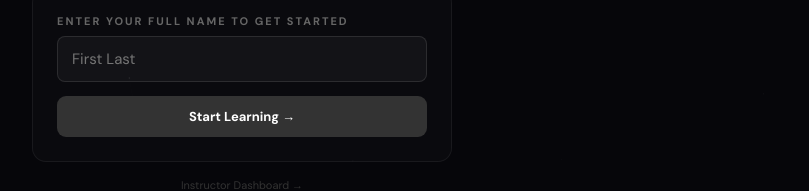
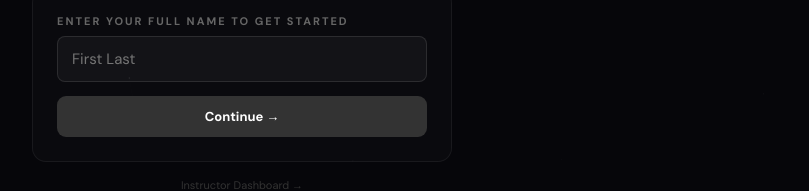
Before and after one commit to don23fan-svg/sptc243-app, a React (Vite) app: page / in a window 1280 px wide. Shown: the part 401-592 px from the top of the page, without its empty margins (398-1207 px from the left). Built offline with nearby package versions, Linux system fonts and the light colour scheme.

Commit message:
Add files via upload

```diff
--- a/src/App.jsx
+++ b/src/App.jsx
@@ -148,6 +148,7 @@ export default function App() {
   const [showDeeper,setShowDeeper]=useState(false);
   const [studentName,setStudentName]=useState(null);
   const [nameInput,setNameInput]=useState("");
+  const [confirmingName,setConfirmingName]=useState(null);
   const [loading,setLoading]=useState(true);
   const [dashPass,setDashPass]=useState("");
   const [dashData,setDashData]=useState([]);
@@ -189,15 +190,37 @@ export default function App() {
   };
 
   // Register student
-  // Register student — save name locally, create Firebase record
+  // Normalize name: trim, collapse spaces, capitalize each word
+  const normalizeName = (name) => name.trim().replace(/\s+/g," ").split(" ").map(w=>w.charAt(0).toUpperCase()+w.slice(1).toLowerCase()).join(" ");
+
+  // Step 1: validate and show confirmation
+  const startRegistration = () => {
+    const trimmed = nameInput.trim();
+    if(!trimmed) return;
+    const parts = trimmed.split(/\s+/);
+    if(parts.length < 2) { alert("Please enter your first and last name."); return; }
+    setConfirmingName(normalizeName(trimmed));
+  };
+
+  // Step 2: confirmed — save to localStorage + Firebase
   const registerStudent = async (name) => {
-    const trimmed = name.trim();
-    if(!trimmed) return;
     try {
-      localStorage.setItem("sptc243-student", JSON.stringify({ name: trimmed }));
-      if(db) await set(ref(db, "students/"+fbKey(trimmed)), { name: trimmed, done: {}, scores: {}, lastActive: new Date().toISOString() });
-      setStudentName(trimmed);
-    } catch(e){ console.error("Registration failed:", e); setStudentName(trimmed); }
+      localStorage.setItem("sptc243-student", JSON.stringify({ name }));
+      if(db) await set(ref(db, "students/"+fbKey(name)), { name, done: {}, scores: {}, lastActive: new Date().toISOString() });
+      setStudentName(name);
+      setConfirmingName(null);
+      setNameInput("");
+    } catch(e){ console.error("Registration failed:", e); setStudentName(name); setConfirmingName(null); }
+  };
+
+  // Logout (reset local identity)
+  const logoutStudent = () => {
+    localStorage.removeItem("sptc243-student");
+    setStudentName(null);
+    setDone({});
+    setScores({});
+    setNameInput("");
+    setConfirmingName(null);
   };
 
   // Load instructor dashboard data
@@ -329,9 +352,22 @@ export default function App() {
         <h1 style={{fontSize:28,fontWeight:800,margin:"0 0 8px",color:"#fff"}}>Welcome to SPTC 243</h1>
         <p style={{fontSize:14,color:"#555",margin:"0 0 28px",lineHeight:1.6}}>AI & Emerging Technologies in Sports Communication<br/>Professor Ben Fairclough · Montclair State University</p>
         <div style={{background:"rgba(255,255,255,0.02)",border:"1px solid rgba(255,255,255,0.06)",borderRadius:14,padding:24,textAlign:"left"}}>
-          <label style={{fontSize:11,fontWeight:700,color:"#666",letterSpacing:2,textTransform:"uppercase",display:"block",marginBottom:8}}>Enter your full name to get started</label>
-          <input value={nameInput} onChange={e=>setNameInput(e.target.value)} onKeyDown={e=>{if(e.key==="Enter"&&nameInput.trim())registerStudent(nameInput);}} placeholder="First Last" style={{width:"100%",background:"rgba(255,255,255,0.04)",border:"1px solid rgba(255,255,255,0.1)",borderRadius:8,padding:"12px 14px",color:"#fff",fontSize:15,fontFamily:"inherit",outline:"none",marginBottom:14,boxSizing:"border-box"}}/>
-          <button onClick={()=>registerStudent(nameInput)} disabled={!nameInput.trim()} style={{...bs(nameInput.trim()?"linear-gradient(135deg,#34C759,#30D158)":"#333"),width:"100%",cursor:nameInput.trim()?"pointer":"default"}}>Start Learning →</button>
+          {!confirmingName?<>
+            <label style={{fontSize:11,fontWeight:700,color:"#666",letterSpacing:2,textTransform:"uppercase",display:"block",marginBottom:8}}>Enter your full name to get started</label>
+            <input value={nameInput} onChange={e=>setNameInput(e.target.value)} onKeyDown={e=>{if(e.key==="Enter")startRegistration();}} placeholder="First Last" style={{width:"100%",background:"rgba(255,255,255,0.04)",border:"1px solid rgba(255,255,255,0.1)",borderRadius:8,padding:"12px 14px",color:"#fff",fontSize:15,fontFamily:"inherit",outline:"none",marginBottom:14,boxSizing:"border-box"}}/>
+            <button onClick={startRegistration} disabled={!nameInput.trim()} style={{...bs(nameInput.trim()?"linear-gradient(135deg,#34C759,#30D158)":"#333"),width:"100%",cursor:nameInput.trim()?"pointer":"default"}}>Continue →</button>
+          </>:<>
+            <div style={{fontSize:10,fontWeight:700,color:"#FF9500",letterSpacing:2,textTransform:"uppercase",marginBottom:12}}>Confirm your name</div>
+            <p style={{fontSize:13,color:"#999",margin:"0 0 6px",lineHeight:1.5}}>You'll be registered as:</p>
+            <div style={{background:"rgba(255,255,255,0.04)",border:"1px solid rgba(255,255,255,0.1)",borderRadius:8,padding:"14px 16px",marginBottom:16}}>
+              <p style={{fontSize:20,fontWeight:800,color:"#fff",margin:0}}>{confirmingName}</p>
+            </div>
+            <p style={{fontSize:11,color:"#666",margin:"0 0 16px",lineHeight:1.5}}>This name will be visible to your instructor and cannot be easily changed. Make sure it matches your name on the class roster.</p>
+            <div style={{display:"flex",gap:8}}>
+              <button onClick={()=>setConfirmingName(null)} style={{...gs,flex:1,textAlign:"center"}}>← Fix it</button>
+              <button onClick={()=>registerStudent(confirmingName)} style={{...bs("linear-gradient(135deg,#34C759,#30D158)"),flex:2}}>That's correct — Start Learning →</button>
+            </div>
+          </>}
         </div>
         <button onClick={()=>setView("instructor")} style={{background:"none",border:"none",color:"#333",fontSize:11,cursor:"pointer",marginTop:16,fontFamily:"inherit"}}>Instructor Dashboard →</button>
       </div>
@@ -514,7 +550,7 @@ export default function App() {
         <div style={{display:"flex",alignItems:"center",gap:10,marginBottom:20}}>
           <div style={{width:10,height:10,borderRadius:"50%",background:"#FF3B30",boxShadow:"0 0 12px #FF3B3088"}}/>
           <span style={{fontSize:11,fontWeight:700,letterSpacing:3,textTransform:"uppercase",color:"#666"}}>SPTC 243 · Montclair State</span>
-          <span style={{marginLeft:"auto",fontSize:12,color:"#555"}}>{studentName}</span>
+          <span style={{marginLeft:"auto",fontSize:12,color:"#555"}}>{studentName} <button onClick={logoutStudent} style={{background:"none",border:"none",color:"#444",fontSize:10,cursor:"pointer",fontFamily:"inherit",textDecoration:"underline"}}>Not you?</button></span>
         </div>
         <h1 style={{fontSize:"clamp(28px,5vw,52px)",fontWeight:800,lineHeight:1.05,margin:"0 0 14px",color:"#fff"}}>AI & Emerging Tech<br/><span style={{color:"#FF3B30"}}>in Sports Communication</span></h1>
         <p style={{fontSize:16,color:"#555",maxWidth:520,lineHeight:1.65,margin:"0 0 12px"}}>Your guided course companion. Each module builds on the last — from the big ideas driving disruption, to understanding AI, to seeing how it's reshaping the business of sports.</p>
```
